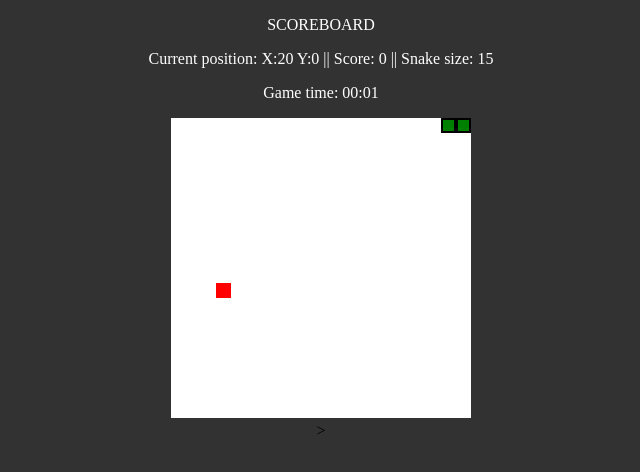
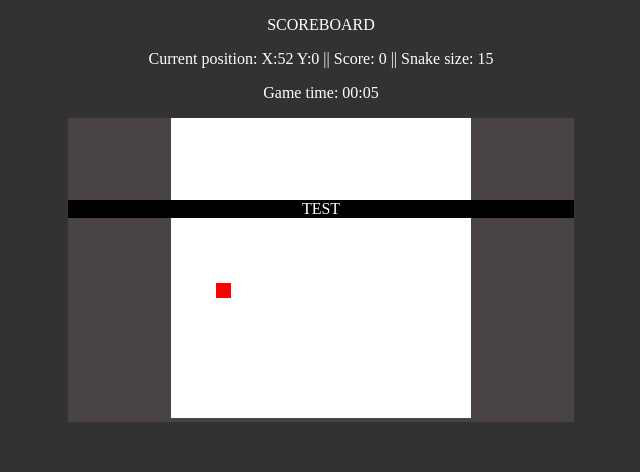
Before and after one commit to asscoo/game-hub, an Angular app in the folder GamingSite/: page / in a window 1280 px wide. Shown: the top 472 px of the page, without its empty margins (319-959 px from the left). Built offline with nearby package versions, Linux system fonts and the light colour scheme.

Commit message:
Add speeding-up snake

```diff
--- a/GamingSite/src/app/games/snake/snake-board/snake-board.component.css
+++ b/GamingSite/src/app/games/snake/snake-board/snake-board.component.css
@@ -0,0 +1,13 @@
+.snake-container{
+    background-color: rgb(73, 67, 67);
+    width:40%;
+    margin: 0 auto;
+}
+
+.snake-menu{
+    background-color: black;
+    color: white;
+    position: absolute;
+    width:39.5%;
+    top: 200px;
+}
--- a/GamingSite/src/app/games/snake/snake-board/snake-board.component.html
+++ b/GamingSite/src/app/games/snake/snake-board/snake-board.component.html
@@ -3,4 +3,8 @@
     <p>Current position: X:{{gameInformation.currentXPosition}} Y:{{gameInformation.currentYPosition}} || Score: {{gameInformation.score}} || Snake size: {{gameInformation.snakePartSize}}</p>
     <p>Game time: {{getElapsedTime(gameInformation.gameStartDate)}}</p>
 </div>
-<app-snake-game (snakeGameInformation)="onGameInfromationChanged($event)"></app-snake-game>
+
+<div class="snake-container">
+    <app-snake-game (snakeGameInformation)="onGameInfromationChanged($event)"></app-snake-game>
+    <div class="snake-menu">TEST</div>
+</div>
--- a/GamingSite/src/app/games/snake/snake-game/snake-game.component.css
+++ b/GamingSite/src/app/games/snake/snake-game/snake-game.component.css
@@ -0,0 +1,3 @@
+#snakeCanvas{
+    margin: auto;
+}
--- a/GamingSite/src/app/games/snake/snake-game/snake-game.component.html
+++ b/GamingSite/src/app/games/snake/snake-game/snake-game.component.html
@@ -1,4 +1,4 @@
 <div>
     <canvas id="snakeCanvas" width="300" height="300" style="background-color: white;">
     </canvas>
-</div>>
+</div>
--- a/GamingSite/src/app/games/snake/snake-game/snake-game.component.ts
+++ b/GamingSite/src/app/games/snake/snake-game/snake-game.component.ts
@@ -28,7 +28,7 @@ export class SnakeGameComponent {
 
   MaxRightPosition: number = 0;
   MaxDownPosition: number = 0;
-
+  IntervalMS: number = 100;
 
   RIGHT_DIRECTION: string = 'right';
   LEFT_DIRECTION: string = 'left';
@@ -43,7 +43,7 @@ export class SnakeGameComponent {
     this.currentDirection = this.RIGHT_DIRECTION;
     this.ctx = this.getCanvasContext();
     this.drawSnake();
-    this.gameInterval = setInterval(() => {this.gameTick()}, 100);
+    this.gameInterval = setInterval(() => {this.gameTick()}, this.IntervalMS);
   }
 
   drawSnake() {
@@ -131,6 +131,20 @@ export class SnakeGameComponent {
   onSnakeEatBerry(){
     this.snake.push([this.snake[this.snake.length - 1][0], this.snake[this.snake.length - 1][1]]);
     this.berry = [];
+    if(this.gameInformation.score < 40)
+        this.IntervalMS -= 1;
+    else if(this.gameInformation.score < 100 && this.gameInformation.score >= 40){
+      if(this.gameInformation.score % 2 === 0)
+        this.IntervalMS -= 1;
+    }else if(this.gameInformation.score < 200 && this.gameInformation.score >= 100){
+      if(this.gameInformation.score % 4 === 0)
+        this.IntervalMS -= 1;
+    }else{
+      if(this.gameInformation.score % 8 === 0)
+        this.IntervalMS -= 1;
+    }
+    clearInterval(this.gameInterval);
+    this.gameInterval = setInterval(() => {this.gameTick()}, this.IntervalMS);
   }
 
   getCanvasContext(): CanvasRenderingContext2D | null {
@@ -173,13 +187,13 @@ export class SnakeGameComponent {
   gameTick() {
     this.resetCanvas();
     this.drawSnake();
-    if(this.checkIfGameOver()){
-      alert('Game Over');
-      this.gameInformation.isGameover = true;
-      this.updateGameInformation();
-      clearInterval(this.gameInterval);
-      return;
-    }
+    // if(this.checkIfGameOver()){
+    //   alert('Game Over');
+    //   this.gameInformation.isGameover = true;
+    //   this.updateGameInformation();
+    //   clearInterval(this.gameInterval);
+    //   return;
+    // }
     this.snakeTickMove();
     this.updateGameInformation();
     this.currentTicks++;
```
